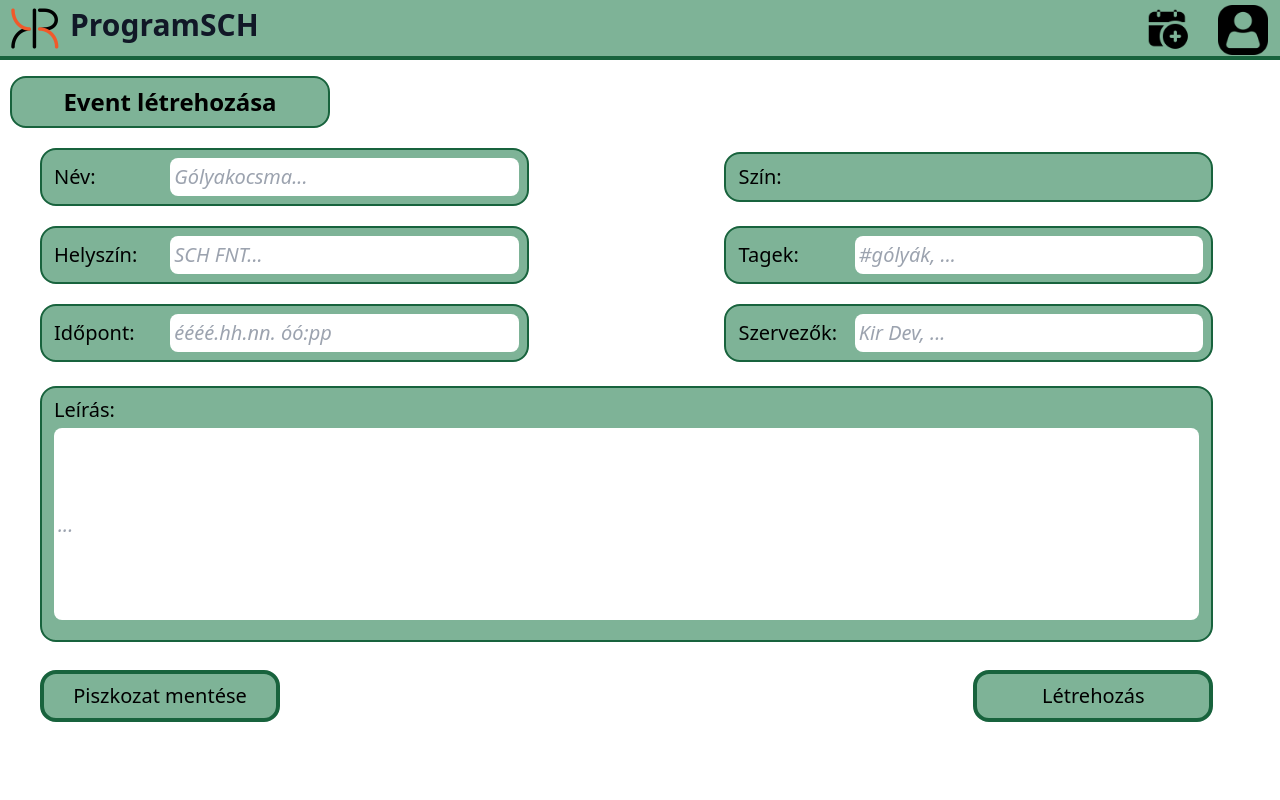
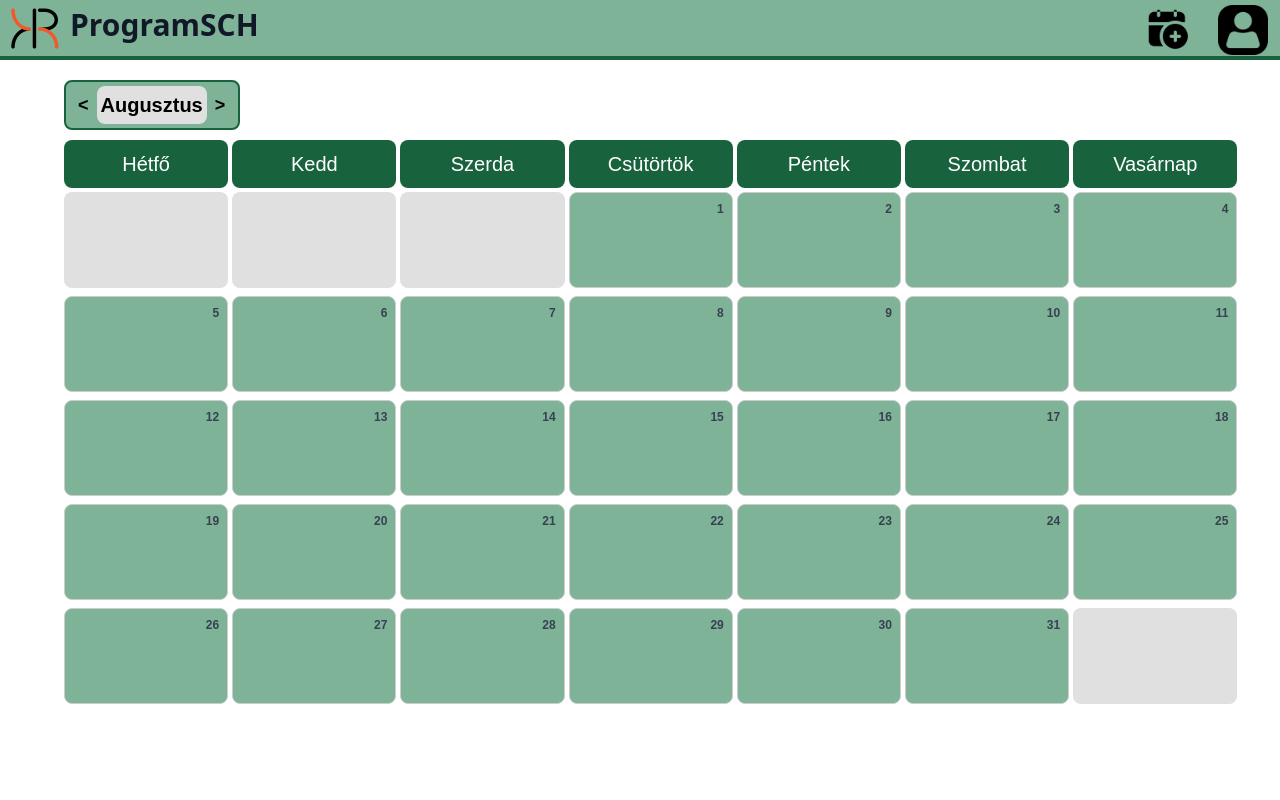
Before and after one commit to kir-dev/programSCH, a Next.js app in the folder apps/frontend/: page /calendarPage in a window 1280 px wide. Before the commit this address had no page. Shown: the top 800 px of the page. Built offline with nearby package versions, Linux system fonts and the light colour scheme.

Commit message:
calendar only frontend

```diff
--- /dev/null
+++ b/apps/frontend/src/app/calendarPage/page.tsx
@@ -0,0 +1,84 @@
+import { styles } from '@/components/calendarStyles';
+
+// Segédfüggvények
+const daysInWeek = ['Hétfő', 'Kedd', 'Szerda', 'Csütörtök', 'Péntek', 'Szombat', 'Vasárnap'];
+const monthNames = [
+  'Január',
+  'Február',
+  'Március',
+  'Április',
+  'Május',
+  'Június',
+  'Július',
+  'Augusztus',
+  'Szeptember',
+  'Október',
+  'November',
+  'December',
+];
+
+const getDaysInMonth = (month: number, year: number) => {
+  return new Date(year, month + 1, 0).getDate();
+};
+
+const getFirstDayOfMonth = (month: number, year: number) => {
+  return new Date(year, month, 1).getDay();
+};
+
+// Calendar komponens
+const Calendar: React.FC = () => {
+  const currentMonth = 7; // Augusztus
+  const currentYear = 2024; // 2024
+
+  const daysInMonth = getDaysInMonth(currentMonth, currentYear);
+  const firstDayOfMonth = getFirstDayOfMonth(currentMonth, currentYear);
+
+  const renderDays = () => {
+    const days = [];
+
+    // Üres cellák a hónap első napja előtt
+    for (let i = 1; i < firstDayOfMonth; i++) {
+      days.push(<div style={styles.emptyDay} key={`empty-${i}`} />);
+    }
+
+    // A hónap napjai
+    for (let i = 1; i <= daysInMonth; i++) {
+      days.push(
+        <div style={styles.day} key={i}>
+          <div className='text-xs text-gray-700 font-bold'>{i}</div>
+        </div>
+      );
+    }
+
+    // Üres cellák a hónap utolsó napja után
+    const totalDays = days.length;
+    const remainingDays = (7 - (totalDays % 7)) % 7;
+    for (let i = 0; i < remainingDays; i++) {
+      days.push(<div style={styles.emptyDay} key={`empty-end-${i}`} />);
+    }
+
+    return days;
+  };
+
+  return (
+    <div style={styles.calendarContainer}>
+      <div style={styles.calendarHeader}>
+        <button style={styles.button}>{'<'}</button>
+        <div style={styles.monthLabel}>{monthNames[currentMonth]}</div>
+        <button style={styles.button}>{'>'}</button>
+      </div>
+      <div>
+        <div style={styles.grid}>
+          {daysInWeek.map((day) => (
+            <div style={styles.dayName} key={day}>
+              {day}
+            </div>
+          ))}
+        </div>
+        <div style={styles.grid}>{renderDays()}</div>
+      </div>
+    </div>
+  );
+};
+
+export default Calendar;
--- a/apps/frontend/src/app/layout.tsx
+++ b/apps/frontend/src/app/layout.tsx
@@ -3,7 +3,6 @@ import './globals.css';
 import type { Metadata } from 'next';
 
 import Navbar from '@/components/navbar';
-import NewEvent from '@/pages/newEvent';
 
 export const metadata: Metadata = {
   title: 'ProgramSCH',
@@ -19,7 +18,6 @@ export default function RootLayout({
     <html lang='hu'>
       <body>
         <Navbar />
-        <NewEvent />
         {children}
       </body>
     </html>
--- /dev/null
+++ b/apps/frontend/src/components/calendarStyles.ts
@@ -0,0 +1,68 @@
+export const styles = {
+  calendarContainer: {
+    marginTop: '1.25rem',
+    width: '91.666667%',
+    marginLeft: '4rem',
+    fontFamily: 'sans-serif',
+  },
+  calendarHeader: {
+    display: 'flex',
+    alignItems: 'center',
+    marginBottom: '0.625rem',
+    borderRadius: '0.5rem',
+    width: '11rem',
+    padding: '0.25rem',
+    backgroundColor: '#7eb397',
+    borderColor: '#18633d',
+    borderWidth: '2px',
+  },
+  button: {
+    paddingLeft: '0.5rem',
+    paddingRight: '0.5rem',
+    paddingTop: '0.25rem',
+    paddingBottom: '0.25rem',
+    fontSize: '1.125rem',
+    fontWeight: 'bold',
+  },
+  monthLabel: {
+    fontSize: '1.25rem',
+    fontWeight: 'bold',
+    padding: '0.25rem',
+    backgroundColor: '#e0e0e0',
+    borderRadius: '0.5rem',
+  },
+  dayName: {
+    backgroundColor: '#18633d',
+    color: '#fff',
+    borderRadius: '0.5rem',
+    height: '3rem',
+    display: 'flex',
+    justifyContent: 'center',
+    alignItems: 'center',
+    fontSize: '20px',
+  },
+  day: {
+    marginTop: '0.25rem',
+    height: '6rem',
+    backgroundColor: '#7eb397',
+    borderColor: '#ccc',
+    borderWidth: '1px',
+    borderRadius: '0.5rem',
+    display: 'flex',
+    justifyContent: 'flex-end',
+    alignItems: 'flex-start',
+    padding: '0.5rem',
+  },
+  emptyDay: {
+    marginTop: '0.25rem',
+    width: '100%',
+    height: '6rem',
+    backgroundColor: '#e0e0e0',
+    borderRadius: '0.5rem',
+  },
+  grid: {
+    display: 'grid',
+    gridTemplateColumns: 'repeat(7, minmax(0, 1fr))',
+    gap: '0.25rem',
+  },
+};
--- a/apps/frontend/src/components/navbar.tsx
+++ b/apps/frontend/src/components/navbar.tsx
@@ -12,13 +12,13 @@ function Navbar() {
           <Image src='/logo.png' alt='Logo' width={50} height={50} title='by KirDev' />
         </div>
         <div className='font-bold text-3xl no-underline text-gray-900 text-center mt-1'>
-          <a href='/home' title='Kezdőlap'>
+          <a href='/calendarPage' title='Kezdőlap'>
             ProgramSCH
           </a>
         </div>
       </div>
       <div className='flex'>
-        <Icon href='./pages/newEvent.tsx' src='/new.png' alt='Új' title='Új esemény' />
+        <Icon href='/newEvent' src='/new.png' alt='Új' title='Új esemény' />
         <Icon href='' src='/profile.png' alt='Profil' title='Profil' />
       </div>
     </nav>
```
